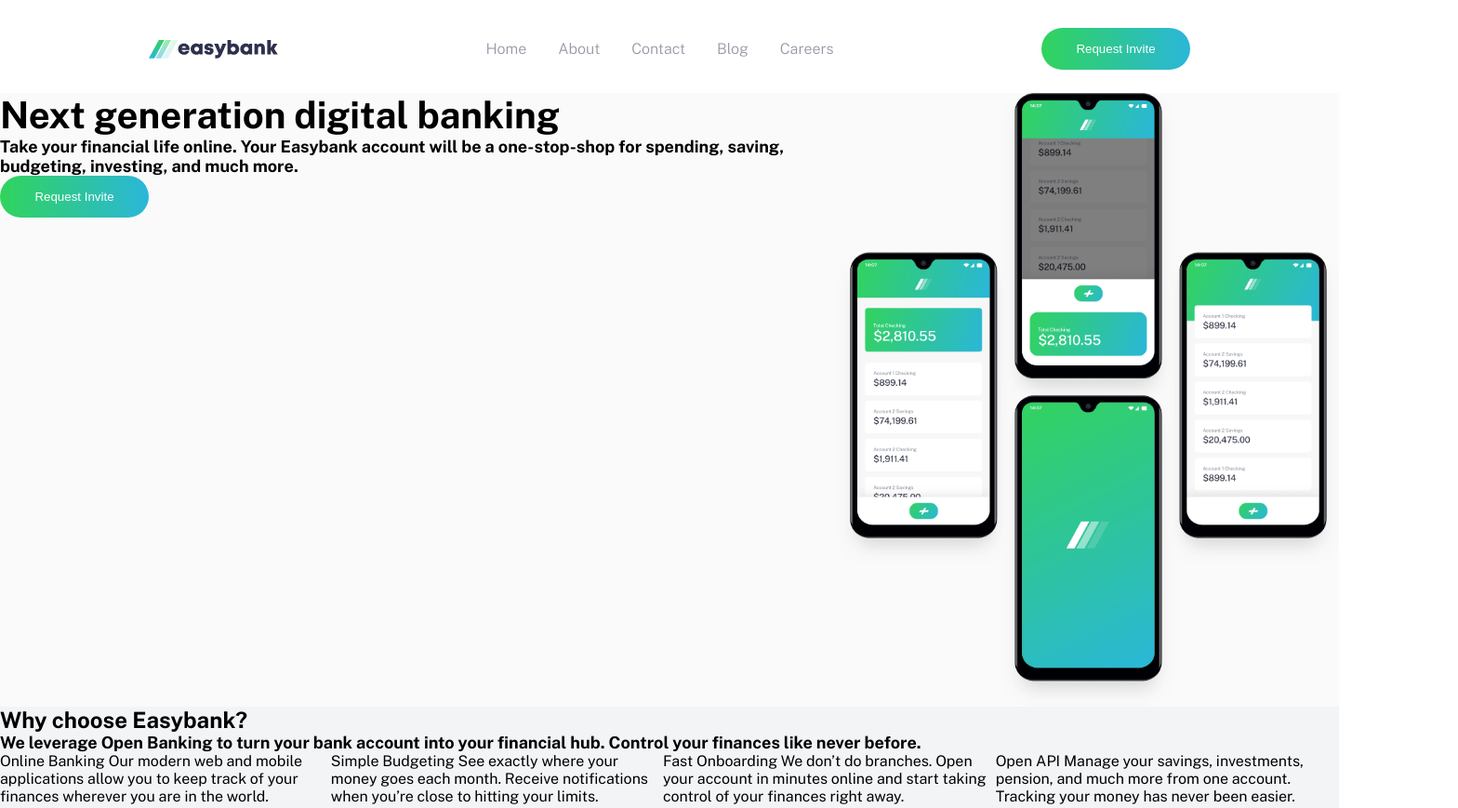
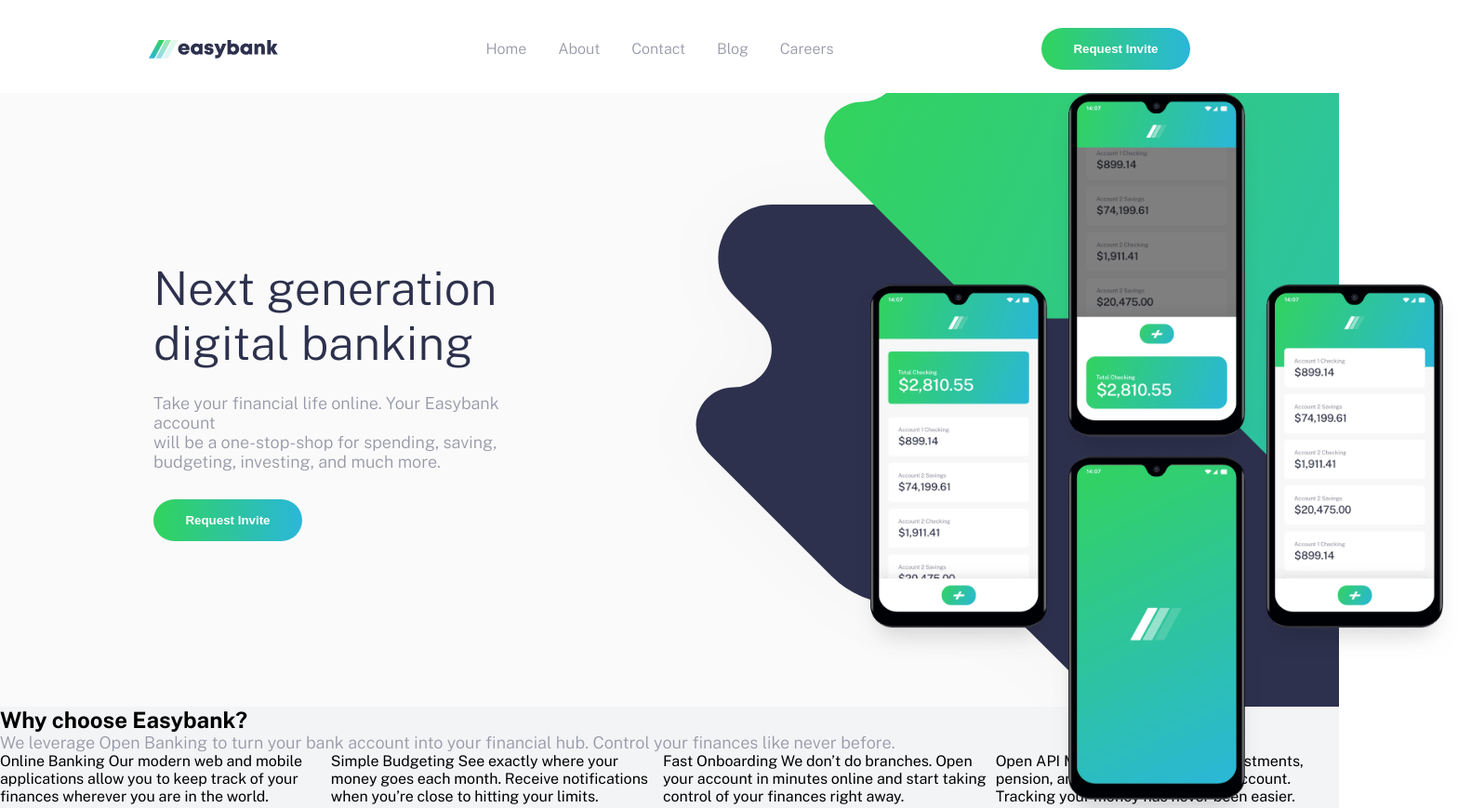
Before and after one commit to UrsulaSpela/easybank-landing-page-master, a plain HTML site: page index.html in a window 1280 px wide. Shown: the top 869 px of the page at 93% size, 1568 px wide, since content can reach past the window. Drawn offline with nearby package versions, Linux system fonts and the light colour scheme.

Commit message:
Add files via upload

```diff
--- a/index.html
+++ b/index.html
@@ -38,16 +38,18 @@
 
 
     <div class="intro">
-      <div>
-        <h1>Next generation digital banking</h1>
+      <div class="intro-text">
+        <h1>Next generation <br> digital banking</h1>
 
         <h3>
-          Take your financial life online. Your Easybank account will be a one-stop-shop
-        for spending, saving, budgeting, investing, and much more.
+          Take your financial life online. Your Easybank account <br> will be a one-stop-shop
+        for spending, saving, <br> budgeting, investing, and much more.
         </h3>
         <button class="btn-invite">Request Invite</button>
       </div>
-      <img src="images/image-mockups.png" alt="">
+      <div class="intro-image">
+        <img src="images/image-mockups.png" alt="">
+      </div>
 
 
     </div>
--- a/style.css
+++ b/style.css
@@ -27,20 +27,44 @@ nav{
     border: none;
     border-radius: 22.5px;
     color: white;
-    font-weight: 400;
+    font-weight: 700;
     background: linear-gradient(90deg, hsl(136, 65%, 51%), hsl(192, 70%, 51%));
 }
 /* INTRO */
 .intro{
     height: 660px;
-    background:hsl(0, 0%, 98%);
+    background:hsl(0, 0%, 98%) url(images/bg-intro-desktop.svg) no-repeat;
+    background-position: 400% 50%;
     display: flex;
 }
+.intro-text{
+    padding: 180px 165px;
+    width: 50%;
+}
+.intro-text h1{
+    margin-bottom: 25px;
+}
 h1{
-    font-size: 40px;
+    font-size: 50px;
+    font-weight: 300;
+    color:hsl(233, 26%, 24%);
+}
+.intro-text h3{
+    margin-bottom: 30px;
 }
 h3{
     font-size: 18px;
+    color:hsl(233, 8%, 62%);
+    font-weight: 300;
+}
+.intro-image{
+    width: 50%;
+}
+.intro-image img{
+    width: 90%;
+    position: relative;
+    left: 200px;
+    overflow-x: hidden;
 }
 /* ABOUT */
 .about{
@@ -58,6 +82,9 @@ h3{
 .articles-items{
     display: flex;
 }
+.review{
+    background: white;
+}
 /* FOOTER */
 footer{
     height: 190px;
```
